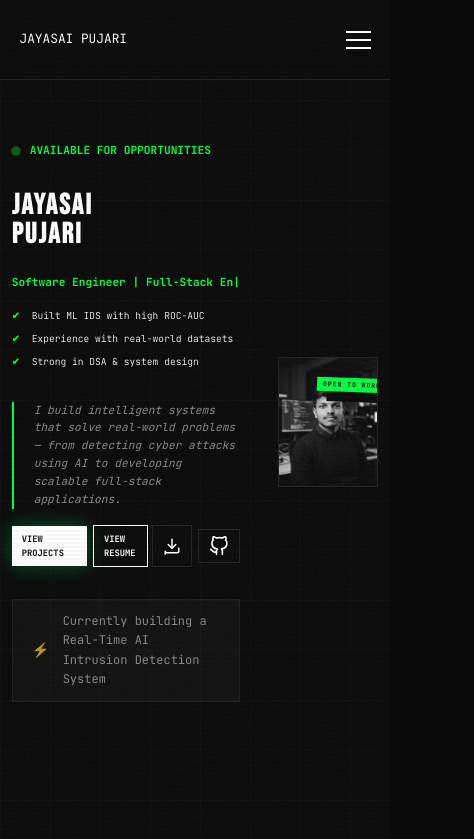
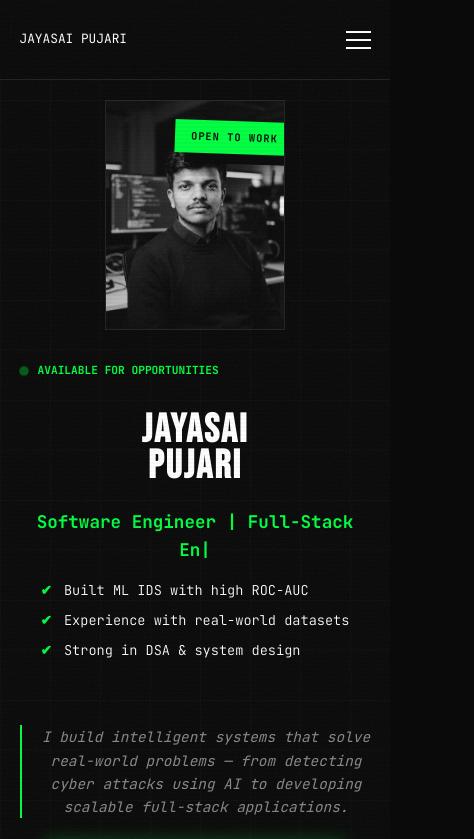
Before and after one commit to PUJARIJAYASAI/JAYASAI_PORTFOILO, a website built with Vite: page index.html in a window 390 px wide. Shown: the top 839 px of the page, 474 px wide, since content can reach past the window. Built offline with nearby package versions, Linux system fonts and the light colour scheme; a web font is replaced by a local one.

Commit message:
fix: Restored proper adaptive responsiveness for mobile devices

```diff
--- a/style.css
+++ b/style.css
@@ -1244,54 +1244,47 @@ footer { padding: 4rem var(--container-padding); display: grid; grid-template-co
     50% { color: var(--accent-color); }
 }
 
-/* RESPONSIVE CONSISTENCY (Force Desktop-like Layout on Mobile) */
+/* RESPONSIVE DESIGN (Adaptive & Compact) */
 @media (max-width: 1024px) {
-    :root { --container-padding: 3%; }
-    /* Maintain multi-column/horizontal layouts */
-    .about-grid, .cta-grid { grid-template-columns: 1fr 1.2fr; gap: 1.5rem; }
+    :root { --container-padding: 5%; }
+    .about-grid, .cta-grid { grid-template-columns: 1fr; gap: 2rem; }
     .hero {
-        display: flex !important;
-        flex-direction: row !important;
-        align-items: center !important;
-        justify-content: space-between !important;
-        gap: 1rem;
-        padding-top: 80px !important;
+        flex-direction: column-reverse !important;
+        text-align: center !important;
+        padding-top: 100px !important;
+        gap: 2rem !important;
     }
-    .hero-content { flex: 1.5; text-align: left; }
-    .hero-image { flex: 1; display: flex; justify-content: flex-end; }
-    .hero-actions { justify-content: flex-start; flex-wrap: nowrap !important; }
-    blockquote { margin: 1rem 0; font-size: 0.7rem; }
-    .img-container { width: 140px; height: 180px; }
+    .hero-content { text-align: center !important; }
+    .hero-actions { justify-content: center !important; flex-wrap: wrap !important; }
+    .hero-image { justify-content: center !important; }
+    .img-container { width: 220px; height: 280px; margin: 0 auto; }
+    blockquote { margin: 1.5rem auto; max-width: 500px; }
+    .specialization { white-space: normal !important; }
 }
 
 @media (max-width: 768px) {
     .nav-container { display: none; }
     .hamburger { display: flex; }
-    .hero h1 { font-size: 2.5rem !important; line-height: 1; }
-    .specialization { font-size: 0.8rem !important; white-space: nowrap; }
-    .about-title { font-size: 1.2rem !important; }
-    .about-grid { grid-template-columns: 1fr 1.8fr; gap: 1rem; }
+    .hero h1 { font-size: 3rem !important; }
+    .about-title { font-size: 2rem !important; }
+    .section-title { font-size: 2rem !important; }
 
-    /* Ensure scroll sections stay horizontal */
+    /* KEEP SLIDERS HORIZONTAL (This works well on mobile) */
     .skills-stack-grid, .projects-grid, .certs-grid {
         display: flex !important;
         flex-direction: row !important;
+        overflow-x: auto !important;
     }
-    .img-container { width: 110px; height: 140px; }
+
+    footer { grid-template-columns: 1fr; text-align: center; }
+    .footer-links, .footer-copy { justify-content: center; text-align: center; }
 }
 
 @media (max-width: 480px) {
-    .hero h1 { font-size: 1.8rem !important; }
-    .specialization { font-size: 0.7rem !important; }
-    .hero-actions {
-        flex-direction: row !important;
-        gap: 0.4rem !important;
-    }
-    .btn { padding: 6px 10px !important; font-size: 0.55rem !important; }
-    .resume-options { gap: 0.2rem; }
-    .img-container { width: 100px; height: 130px; }
-    .work-badge { font-size: 0.4rem !important; padding: 2px 6px !important; }
-    .image-meta { font-size: 0.35rem !important; }
-    .section-title { font-size: 1.2rem !important; }
-    .proof-list li { font-size: 0.6rem !important; }
+    .hero h1 { font-size: 2.5rem !important; }
+    .hero-actions { flex-direction: column !important; align-items: center; }
+    .btn { width: 100%; max-width: 300px; text-align: center; }
+    .resume-options { width: 100%; max-width: 300px; justify-content: center; }
+    .img-container { width: 180px; height: 230px; }
+    .proof-list { display: inline-block; text-align: left; }
 }
```
